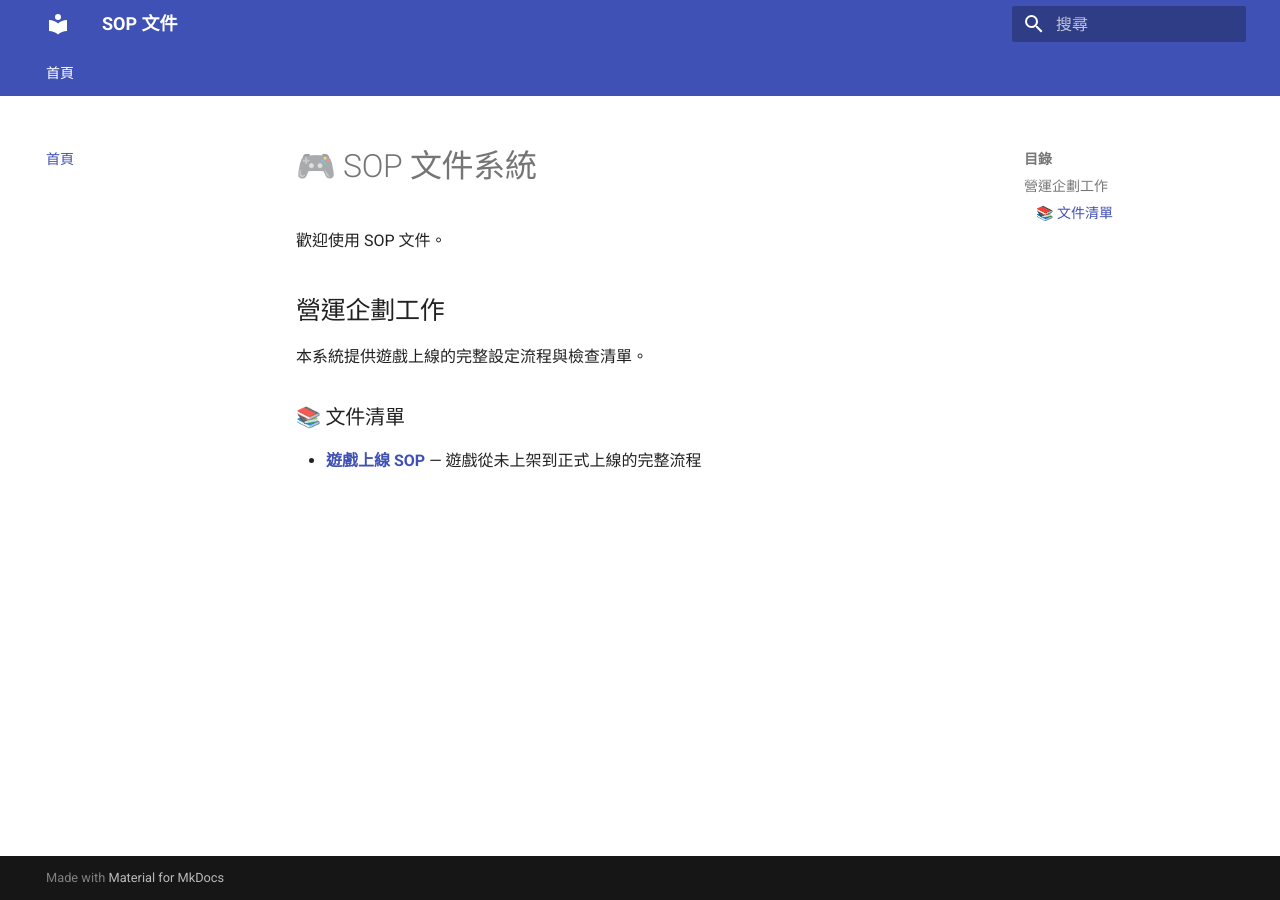
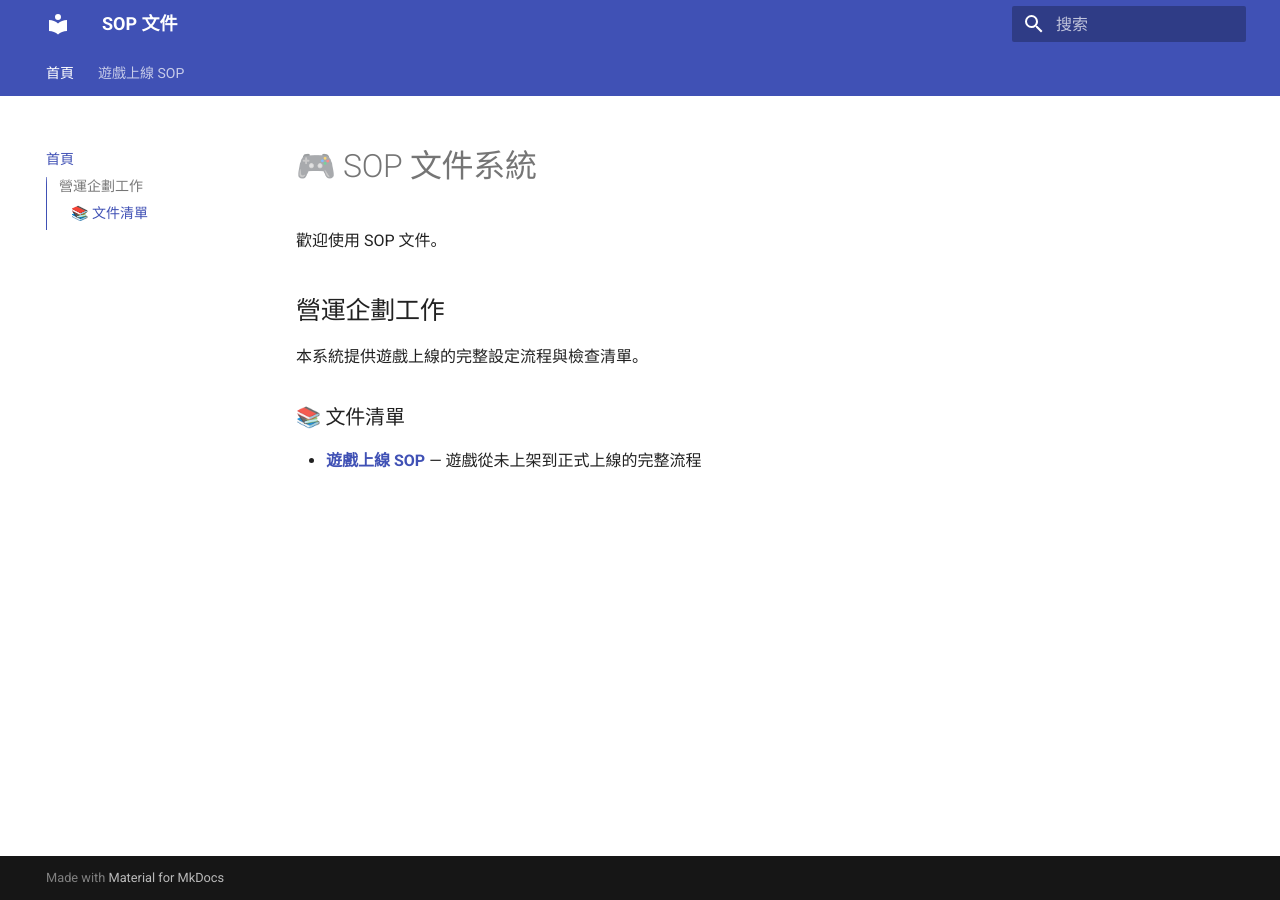
Before and after one commit to yayihuang-bit/sop-docs, an MkDocs documentation site: the page built from docs/index.md, in a window 1280 px wide. Built offline with MkDocs 1.6.1 and Material for MkDocs 9.7.7, drawn with Linux system fonts in a browser that asks for light colours.

Commit message:
Update mkdocs.yml

```diff
--- a/mkdocs.yml
+++ b/mkdocs.yml
@@ -1,16 +1,29 @@
 site_name: SOP 文件
+site_url: https://yayihuang-bit.github.io/sop-docs/
 theme:
   name: material
-  language: zh-TW
+  language: zh
   palette:
-    - scheme: default
-      primary: indigo
-      accent: pink
+    primary: indigo
+    accent: indigo
   features:
+    - navigation.instant
+    - navigation.tracking
     - navigation.tabs
     - navigation.top
+    - toc.integrate
     - search.suggest
-    - content.code.copy
+    - search.highlight
+
+plugins:
+  - search:
+      lang: zh
+
+markdown_extensions:
+  - pymdownx.emoji:
+      emoji_index: !!python/name:material.extensions.emoji.twemoji
+      emoji_generator: !!python/name:material.extensions.emoji.to_svg
 
 nav:
   - 首頁: index.md
+  - 遊戲上線 SOP: 遊戲上線SOP.md
```
